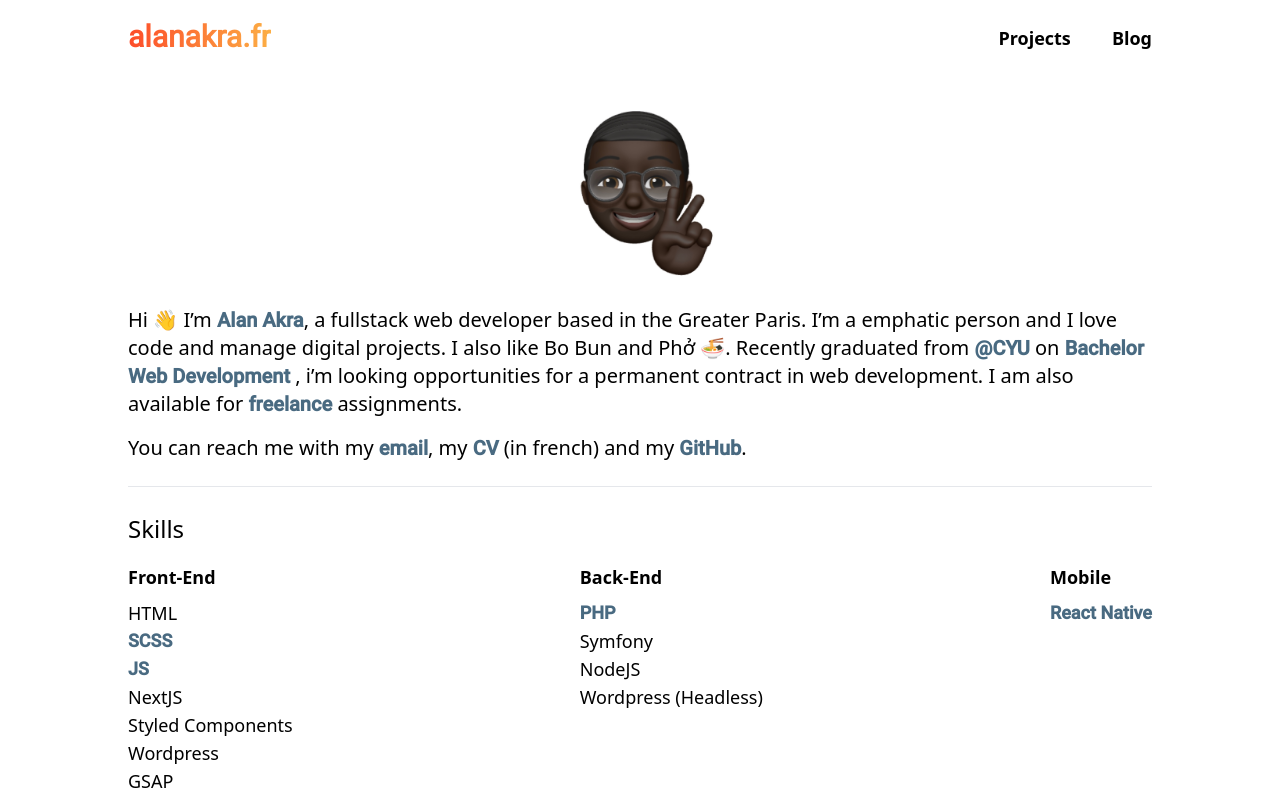
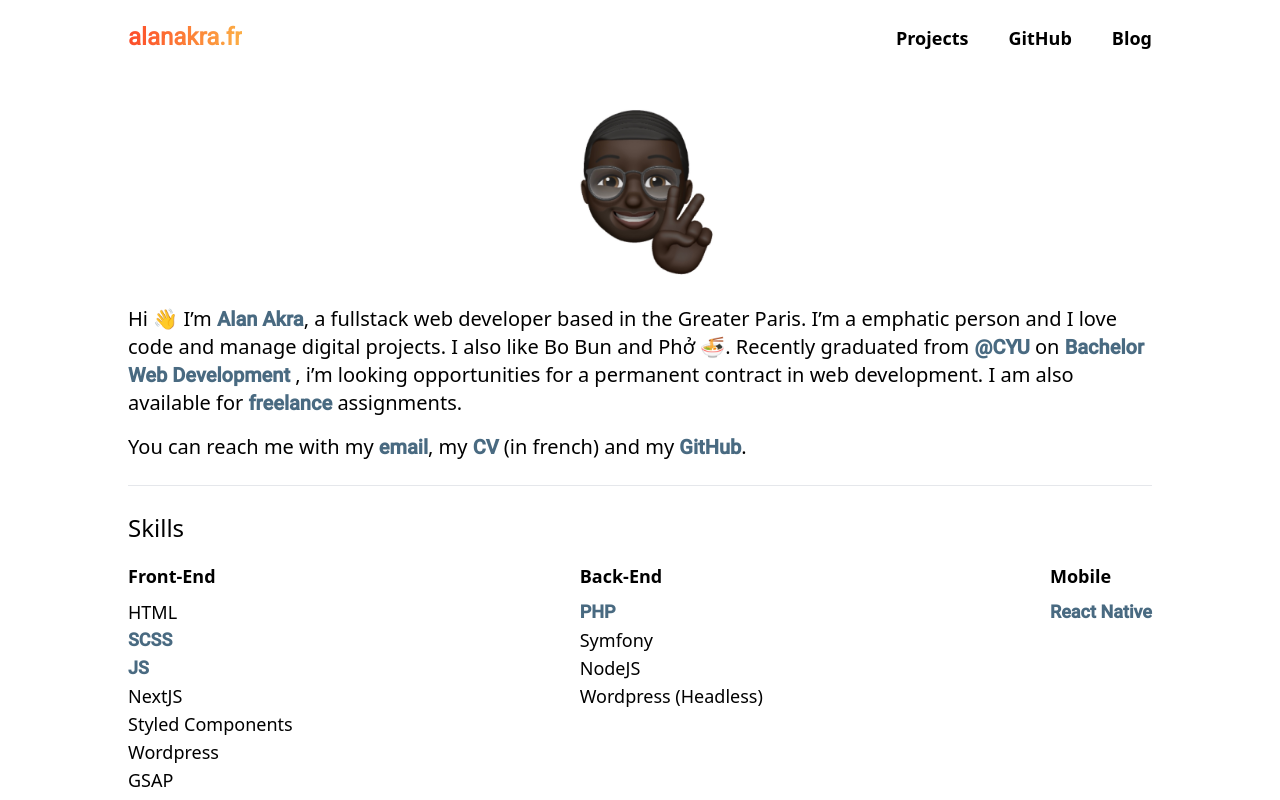
Before and after one commit to alanakra/alan-web, a Next.js app: page / in a window 1280 px wide. Shown: the top 800 px of the page. Built offline with nearby package versions, Linux system fonts and the light colour scheme.

Commit message:
Add GitHub on nav item

```diff
--- a/components/Navbar.js
+++ b/components/Navbar.js
@@ -7,10 +7,11 @@ export default function Navbar (props) {
     <a className="nav-name">alanakra.fr</a>
    </Link>
 
-   <div className="list-links flex justify-between w-35 sm:w-15">
+   <div className="list-links flex justify-between w-50 sm:w-25">
     <Link href="/projects">
      <a>Projects</a>
     </Link>
+     <a href="https://github.com/alanakra">GitHub</a>
      <a href="https://myblog-coral.vercel.app/">Blog</a>
    </div>
   </div>
--- a/styles/styles.css
+++ b/styles/styles.css
@@ -1,7 +1,7 @@
 @import url('https://fonts.googleapis.com/css2?family=Heebo&display=swap');
 
 .nav-name{
- font-size: 1.875rem;
+ font-size: 1.5rem;
  font-family: 'Heebo', sans-serif;
  background: linear-gradient(90deg, rgba(131,58,180,1) 0%, rgba(253,29,29,1) 50%, rgba(252,176,69,1) 100%);
  background-clip: text;
@@ -10,6 +10,7 @@
  background-size: 300%;
  background-position: -100%;
  animation: animateText 3s infinite alternate-reverse;
+ line-height: 2.75rem;
 }
 
 @keyframes animateText {
--- a/tailwind.config.js
+++ b/tailwind.config.js
@@ -5,7 +5,8 @@ module.exports = {
     extend: {
       width: {
         '15': '15%',
-        '35': '35%',
+        '25': '25%',
+        '50': '50%',
       }
     },
   },
```
